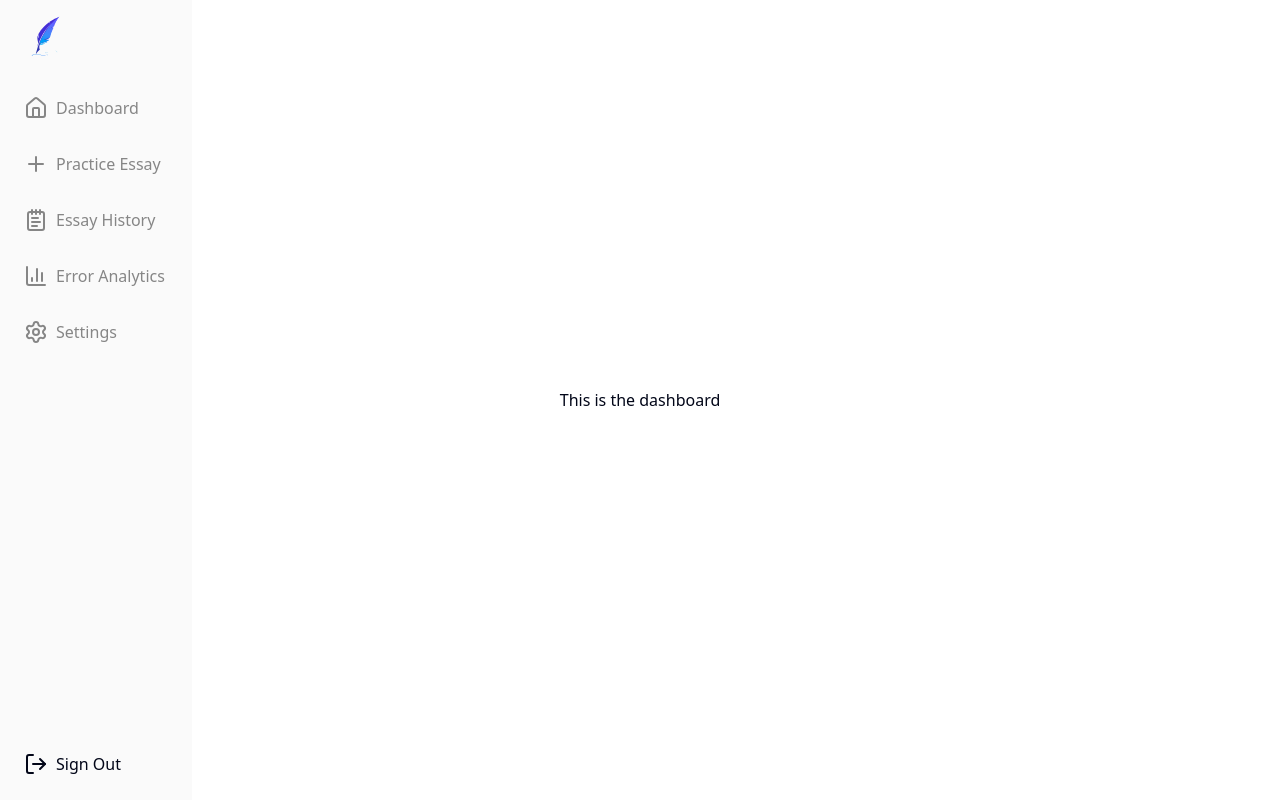
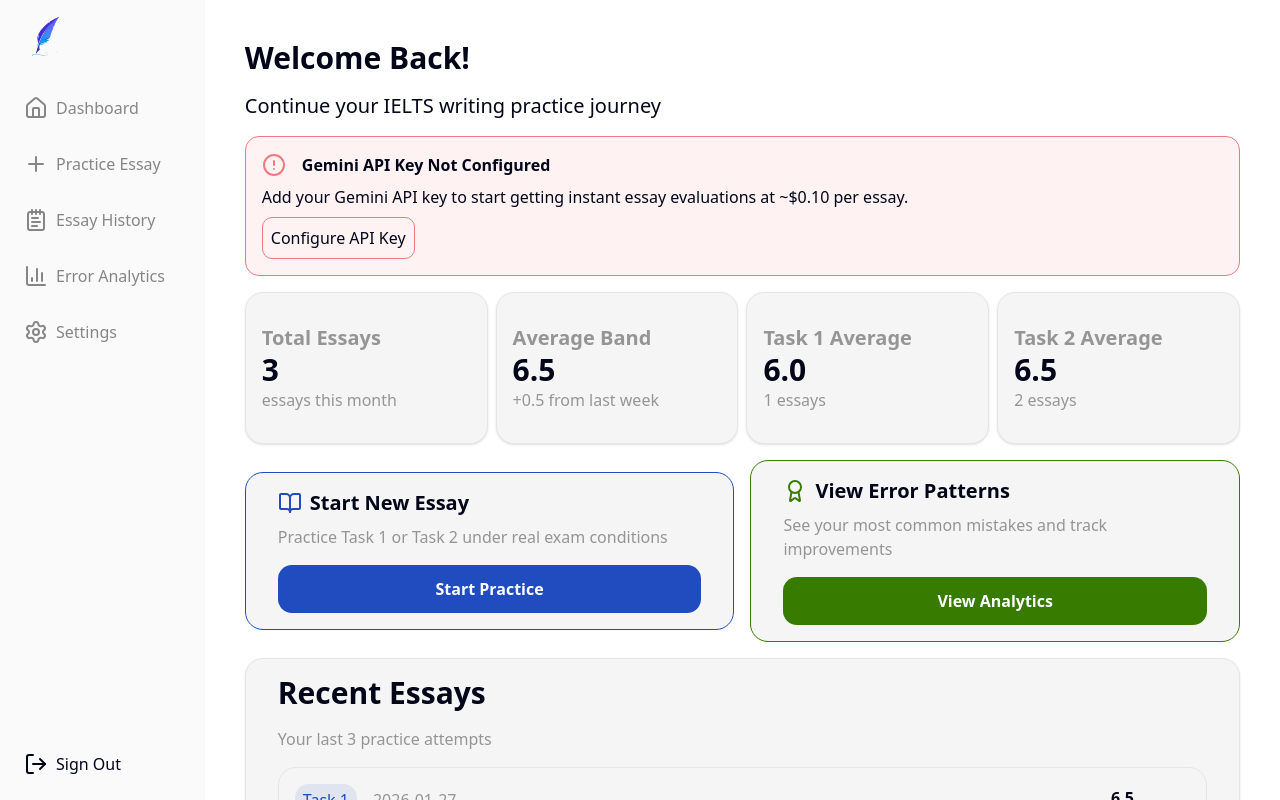
Before and after one commit to Jeremi-code/IELTSly, a Next.js app: page /dashboard in a window 1280 px wide. Built offline with nearby package versions, Linux system fonts and the light colour scheme.

Commit message:
Feature: Add AttemptCard and DashboardStatCard components; update dashboard layout

```diff
--- /dev/null
+++ b/app/components/AttemptCard.tsx
@@ -0,0 +1,33 @@
+import { MoveRight } from "lucide-react";
+import React from "react";
+
+const AttemptCard = () => {
+  return (
+    <div className="p-4 w-full flex items-center justify-between border border-[#E5E5E5] rounded-2xl">
+      <div>
+        <div className="flex items-center justify-start gap-4">
+          <div className="px-2 py-1 bg-[#DFE4F0] text-[#204CC0] rounded-xl">
+            Task 1
+          </div>
+          <div className="text-[#959595]">2026-01-27</div>
+        </div>
+
+        <p className="hover:text-[#204CC0] cursor-pointer">
+          some people believe that technology has made our lives better.
+        </p>
+      </div>
+
+      <div className="flex items-center justify-center gap-4">
+        <div className="flex flex-col items-end justify-center gap-1">
+          <h2 className="font-bold">6.5</h2>
+          <p className="text-[#959595]">Band score</p>
+        </div>
+        <div className="p-2 flex items-center justify-center hover:bg-[#204CC0] hover:text-white rounded-lg">
+            <MoveRight />
+        </div>
+      </div>
+    </div>
+  );
+};
+
+export default AttemptCard;
--- a/app/components/DashboardNav.tsx
+++ b/app/components/DashboardNav.tsx
@@ -13,7 +13,7 @@ import Link from "next/link";
 
 const DashboardNav = () => {
   return (
-    <div className="fixed top-0 left-0 w-3/20 h-screen p-2 bg-[#FAFAFA] flex flex-col items-start justify-between">
+    <div className="full h-screen p-2 bg-[#FAFAFA] flex flex-col items-start justify-between">
       <div className=" w-full flex flex-col justify-center">
         <Logo className="w-16 h-16 lg:w-18 lg:h-18 transition-all duration-500 group-hover:scale-110 group-hover:drop-shadow-[0_0_15px_rgba(59,130,246,0.3)] dark:group-hover:drop-shadow-[0_0_15px_rgba(59,130,246,0.5)] cursor-pointer" />
 
--- /dev/null
+++ b/app/components/DashboardStatCard.tsx
@@ -0,0 +1,19 @@
+import React from 'react'
+
+interface DashboardStatCardProps {
+  title: string;
+  value: string;
+  details: string;
+}
+
+const DashboardStatCard: React.FC<DashboardStatCardProps> = (props) => {
+  return (
+    <div className='w-1/3 h-38 p-4 bg-[#F5F5F5] flex flex-col items-start justify-center border border-[#E5E5E5] rounded-2xl shadow'>
+      <h2 className='text-[#959595] text-xl font-bold'>{props.title}</h2>
+      <p className='text-3xl font-bold'>{props.value}</p>
+      <p className='text-[#959595]'>{props.details}</p>
+    </div>
+  )
+}
+
+export default DashboardStatCard
--- a/app/dashboard/analytics/page.tsx
+++ b/app/dashboard/analytics/page.tsx
@@ -3,7 +3,7 @@ import React from 'react'
 
 const page = () => {
   return (
-    <div className='w-full h-screen overflow-y-scroll flex items-center justify-center relative'>
+    <div className='w-full h-screen grid grid-cols-[16%_84%] gap-0'>
       <DashboardNav />
       <div>This is the analytics page</div>
     </div>
--- a/app/dashboard/history/page.tsx
+++ b/app/dashboard/history/page.tsx
@@ -3,7 +3,7 @@ import React from 'react'
 
 const page = () => {
   return (
-    <div className='w-full h-screen overflow-y-scroll flex items-center justify-center relative'>
+    <div className='w-full h-screen grid grid-cols-[16%_84%] gap-0'>
       <DashboardNav />
       <div>This is the history page</div>
     </div>
--- a/app/dashboard/page.tsx
+++ b/app/dashboard/page.tsx
@@ -1,11 +1,125 @@
 import React from "react";
 import DashboardNav from "../components/DashboardNav";
+import DashboardStatCard from "../components/DashboardStatCard";
+import { Award, BookOpen, CircleAlert } from "lucide-react";
+import AttemptCard from "../components/AttemptCard";
+
+const dashboardStat = [
+  {
+    title: "Total Essays",
+    value: "3",
+    details: "essays this month",
+  },
+  {
+    title: "Average Band",
+    value: "6.5",
+    details: "+0.5 from last week",
+  },
+  {
+    title: "Task 1 Average",
+    value: "6.0",
+    details: "1 essays",
+  },
+  {
+    title: "Task 2 Average",
+    value: "6.5",
+    details: "2 essays",
+  },
+];
 
 const page = () => {
   return (
-    <div className="w-full h-screen overflow-y-scroll flex items-center justify-center relative">
+    <div className="w-full h-screen grid grid-cols-[16%_84%] gap-0">
       <DashboardNav />
-      <div>This is the dashboard</div>
+
+      <div className="p-10 min-h-screen overflow-y-scroll flex flex-col items-start gap-4">
+        <h2 className="text-3xl font-bold">Welcome Back!</h2>
+        <p className="text-xl">Continue your IELTS writing practice journey</p>
+
+        <div className="w-full bg-[#FEF2F3] p-4 flex flex-col items-start gap-2 border border-[#F3797F] rounded-xl">
+          <div className="flex gap-4">
+            <CircleAlert color="#F3797F" />
+            <p className="font-bold">Gemini API Key Not Configured</p>
+          </div>
+
+          <p>
+            Add your Gemini API key to start getting instant essay evaluations
+            at ~$0.10 per essay.
+          </p>
+
+          <button className="p-2 bg-transparent border border-[#F3797F] rounded-lg hover:bg-[#F3797F] hover:text-white cursor-pointer">
+            Configure API Key
+          </button>
+        </div>
+
+        <div className="w-full flex items-center justify-around gap-2">
+          {dashboardStat.map((stat) => (
+            <DashboardStatCard
+              key={stat.title}
+              title={stat.title}
+              value={stat.value}
+              details={stat.details}
+            />
+          ))}
+        </div>
+
+        <div className="w-full flex items-center justify-around gap-4">
+          <div className="w-1/2 px-8 py-4 bg-[#F5F5F5] flex flex-col items-center justify-center gap-4 border border-[#204CC0] rounded-2xl">
+            <div className="w-full">
+              <div className="flex flex-col items-start gap-2">
+                <div className="flex items-center gap-2">
+                  <BookOpen color="#204CC0" />
+                  <h2 className="text-xl font-bold">Start New Essay</h2>
+                </div>
+
+                <p className="text-[#959595]">
+                  Practice Task 1 or Task 2 under real exam conditions
+                </p>
+              </div>
+            </div>
+
+            <button className="w-full m-auto p-3 bg-[#204CC0] hover:bg-[#365EC6] cursor-pointer rounded-xl text-white font-bold">
+              Start Practice
+            </button>
+          </div>
+
+          <div className="w-1/2 px-8 py-4 bg-[#F5F5F5] flex flex-col items-center justify-center gap-4 border border-[#377B00] rounded-2xl">
+            <div className="w-full">
+              <div className="flex flex-col items-start gap-2">
+                <div className="flex items-center gap-2">
+                  <Award color="#377B00" />
+                  <h2 className="text-xl font-bold">View Error Patterns</h2>
+                </div>
+
+                <p className="text-[#959595]">
+                  See your most common mistakes and track improvements
+                </p>
+              </div>
+            </div>
+
+            <button className="w-full m-auto p-3 bg-[#377B00] hover:bg-[#4A9C00] cursor-pointer rounded-xl text-white font-bold">
+              View Analytics
+            </button>
+          </div>
+        </div>
+
+        <div className="w-full px-8 py-4 bg-[#F5F5F5] flex flex-col gap-4 border border-[#E5E5E5] rounded-2xl shadow">
+          <h2 className="text-3xl font-bold">Recent Essays</h2>
+          <p className="text-[#959595]">Your last 3 practice attempts</p>
+          <AttemptCard />
+          <AttemptCard />
+          <AttemptCard />
+        </div>
+
+        <div className="w-full flex flex-col items-center justify-center gap-4">
+          <p className="text-lg">
+            Ready to start your IELTS writing practice journey?
+          </p>
+          <button className="w-1/4 m-auto p-3 bg-[#204CC0] hover:bg-[#365EC6] cursor-pointer rounded-xl text-white font-bold">
+            Start Practice
+          </button>
+        </div>
+      </div>
     </div>
   );
 };
--- a/app/dashboard/practice/page.tsx
+++ b/app/dashboard/practice/page.tsx
@@ -3,7 +3,7 @@ import React from 'react'
 
 const page = () => {
   return (
-    <div className='w-full h-screen overflow-y-scroll flex items-center justify-center relative'>
+    <div className='w-full h-screen grid grid-cols-[16%_84%] gap-0'>
       <DashboardNav />
       <div>This is the practice page</div>
     </div>
--- a/app/dashboard/settings/page.tsx
+++ b/app/dashboard/settings/page.tsx
@@ -3,7 +3,7 @@ import React from 'react'
 
 const page = () => {
   return (
-    <div className='w-full h-screen overflow-y-scroll flex items-center justify-center relative'>
+    <div className='w-full h-screen grid grid-cols-[16%_84%] gap-0'>
       <DashboardNav />
       <div>This is the settings page</div>
     </div>
```
